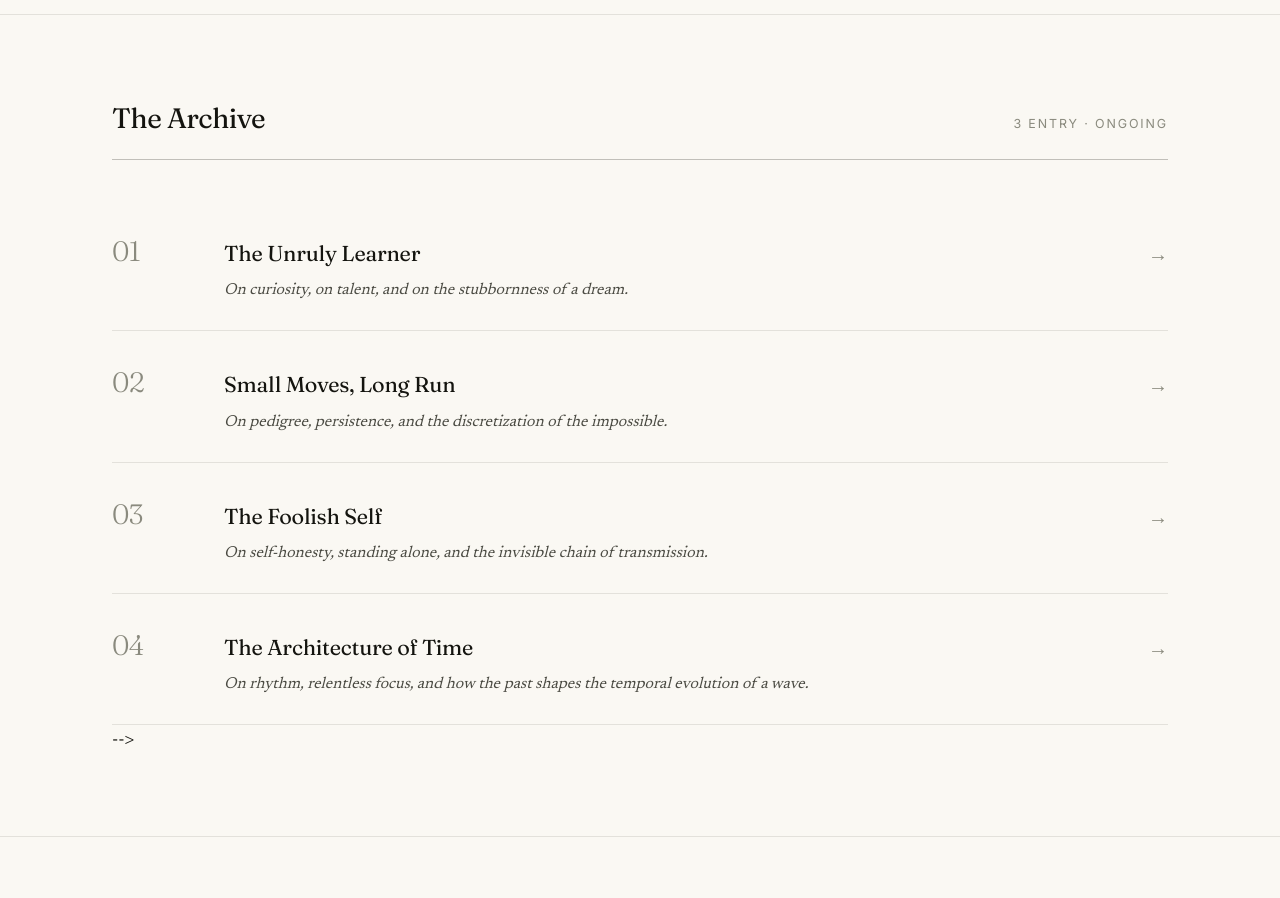
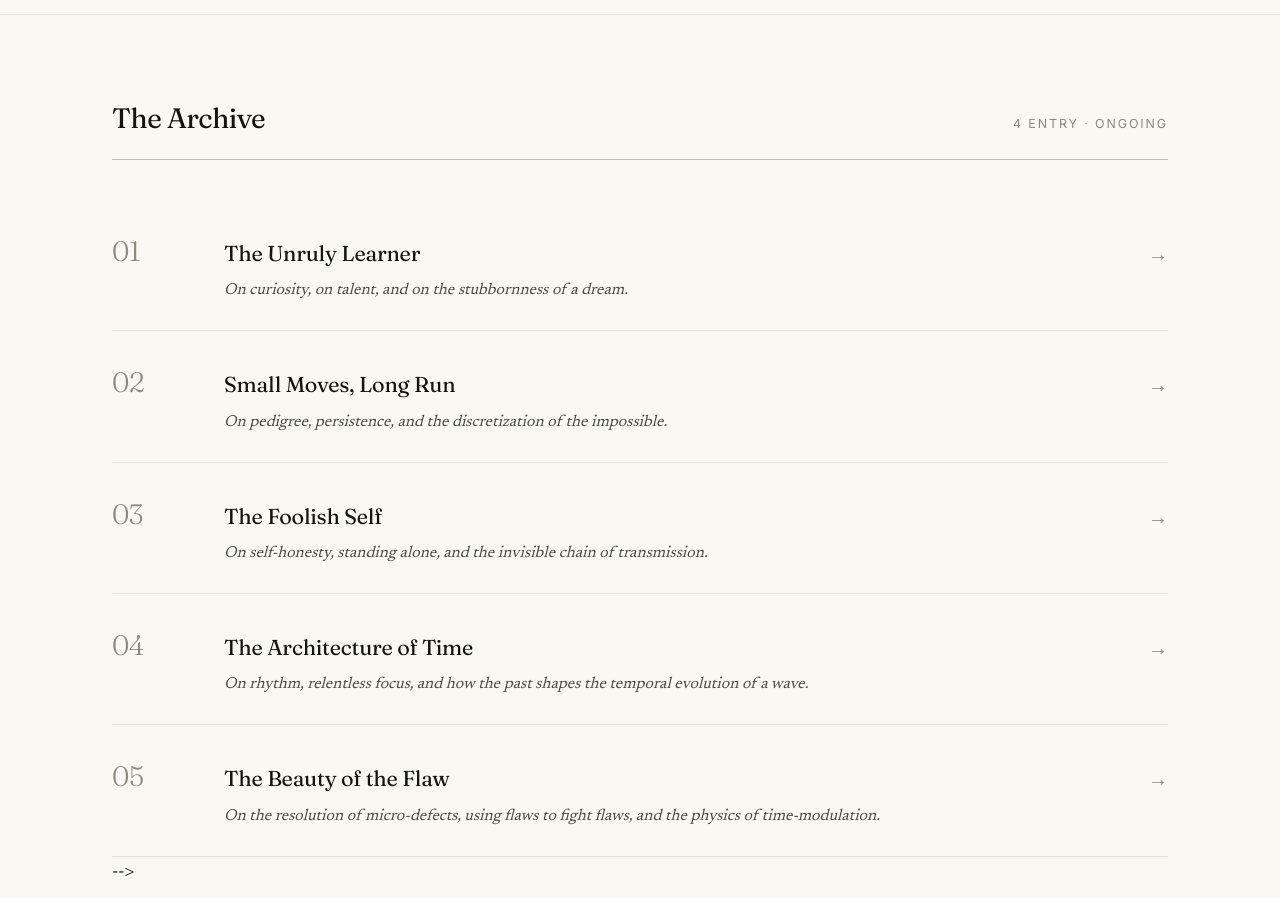
Before and after one commit to pravinkumar-ghodake/three-harmonics, a plain HTML site: page index.html in a window 1280 px wide. Shown: the part 630-1528 px from the top of the page. Drawn offline with Linux system fonts and the light colour scheme.

Commit message:
Update index.html

```diff
--- a/index.html
+++ b/index.html
@@ -96,7 +96,7 @@
 <section class="home-archive" id="archive">
   <div class="archive-header">
     <h2>The Archive</h2>
-    <span>3 entry · ongoing</span>
+    <span>4 entry · ongoing</span>
   </div>
 
   <a href="day-01.html" class="day-card">
@@ -135,6 +135,15 @@
     <div class="day-card-arrow">→</div>
   </a>
 
+  <a href="day-05.html" class="day-card">
+    <div class="day-card-num">05</div>
+    <div class="day-card-body">
+      <h3>The Beauty of the Flaw</h3>
+      <p>On the resolution of micro-defects, using flaws to fight flaws, and the physics of time-modulation.</p>
+    </div>
+    <div class="day-card-arrow">→</div>
+  </a>
+
   -->
 </section>
 
```
